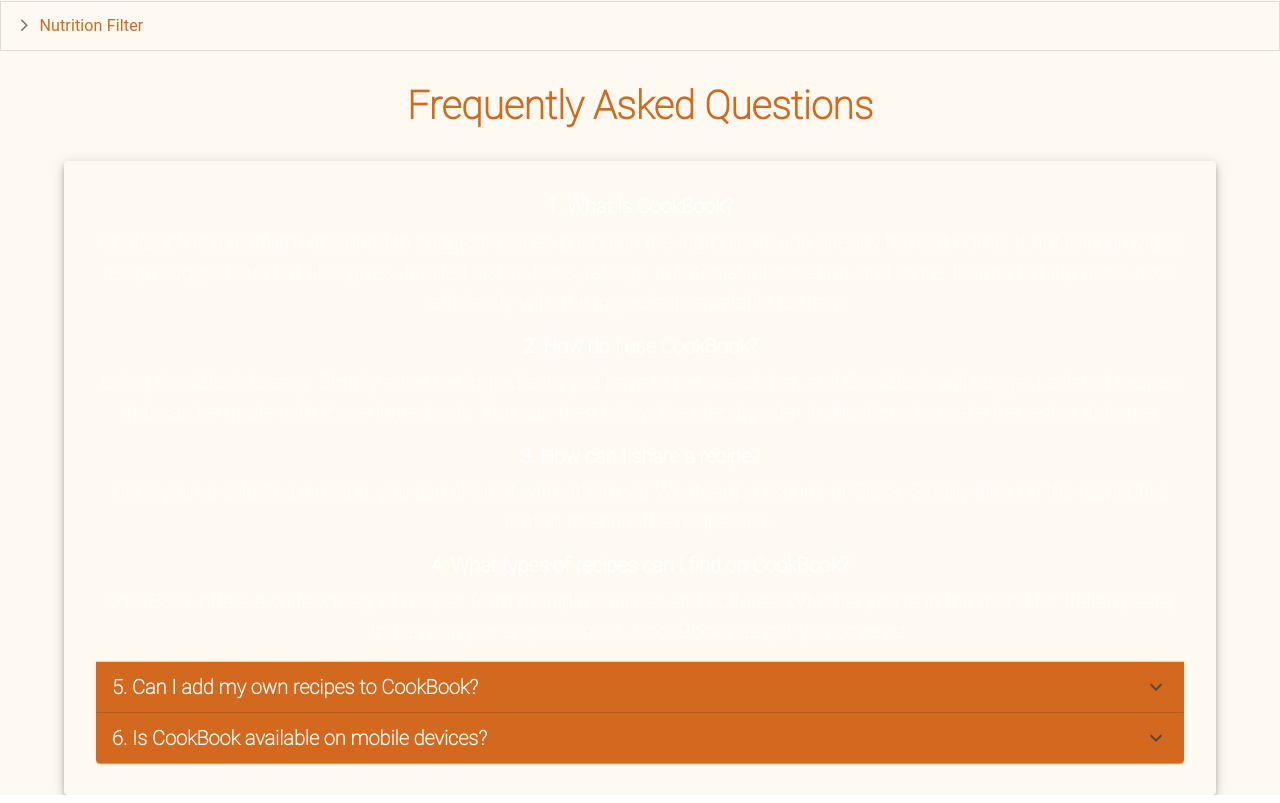
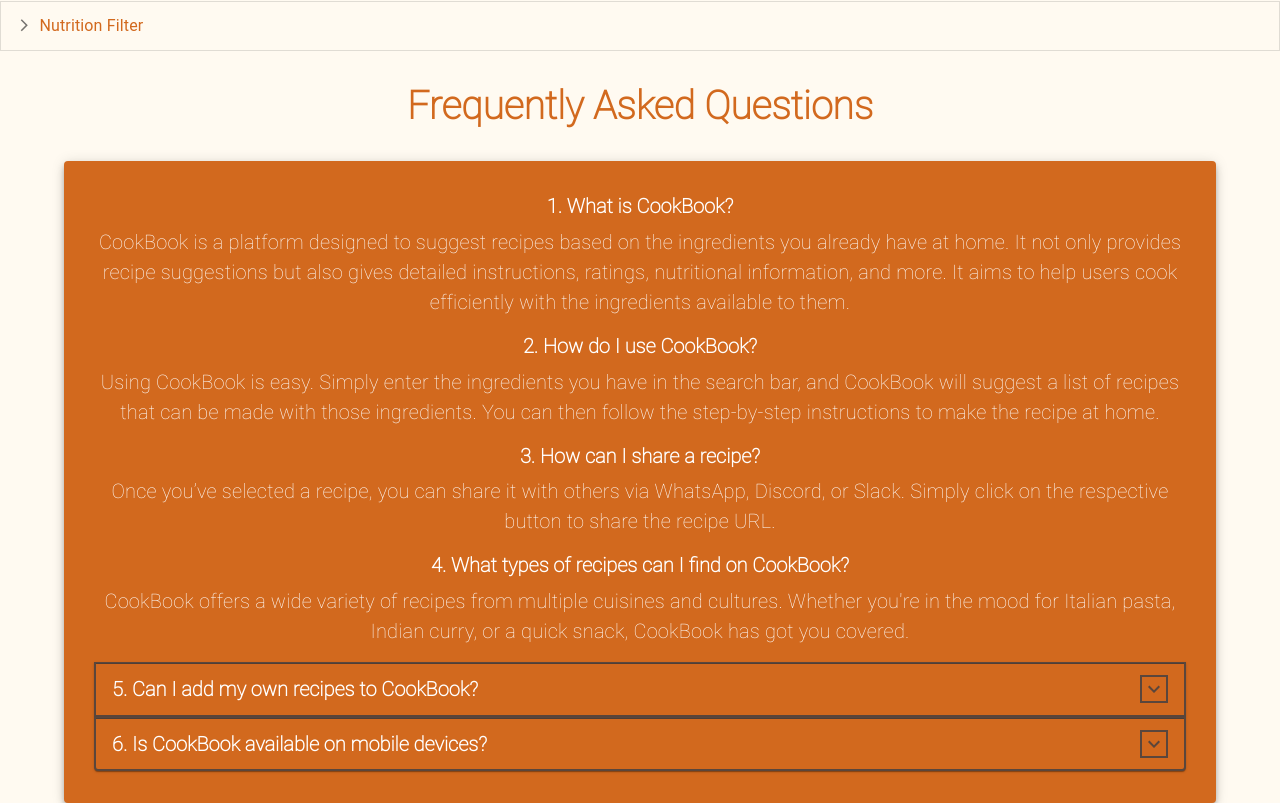
Before and after one commit to Software-Engineering-2024-Group/my-cookbook, a React (Create React App) app in the folder frontend/: page /faq in a window 1280 px wide. Shown: the part 303-1106 px from the top of the page. Built offline with nearby package versions, Linux system fonts and the light colour scheme.

Commit message:
issue of faq themes fixed

```diff
--- a/frontend/src/features/AppContent/HomePage/FAQPage.tsx
+++ b/frontend/src/features/AppContent/HomePage/FAQPage.tsx
@@ -21,7 +21,7 @@
         sx={{
           marginRight: '5%',
           marginLeft: '5%',
-          bgcolor: theme.background, // Apply background from theme
+          bgcolor: theme.headerColor, // Apply background from theme
           display: 'flex',
           flexDirection: 'column',
           alignItems: 'center',
@@ -155,10 +155,15 @@
             backgroundColor: theme.headerColor, // Apply background color from theme
             color: theme.color, // Apply text color from theme
             width: '100%',
+            borderColor: theme.color,
+                  borderWidth: '2px', // Set the desired border thickness
+                  borderStyle: 'solid',
           }}
         >
           <AccordionSummary
-            expandIcon={<ExpandMoreIcon sx={{ color: theme.color }} />} // Apply icon color from theme
+            expandIcon={<ExpandMoreIcon sx={{ color: theme.color, borderColor: theme.color,
+              borderWidth: '2px', // Set the desired border thickness
+              borderStyle: 'solid', }} />} // Apply icon color from theme
             id="faq1"
           >
             <Typography
@@ -168,6 +173,7 @@
                 fontSize: '20px',
                 fontWeight: 600,
                 color: theme.headerColor, // Apply headerColor for headers
+
               }}
             >
               5. Can I add my own recipes to CookBook?
@@ -181,6 +187,7 @@
                 fontFamily: 'RobotoThin',
                 fontSize: '20px',
                 color: theme.color, // Apply general text color
+
               }}
             >
               Currently, users cannot upload their own recipes to the platform.
@@ -194,10 +201,15 @@
             backgroundColor: theme.headerColor, // Apply background color from theme
             color: theme.color, // Apply text color from theme
             width: '100%',
+            borderColor: theme.color,
+            borderWidth: '2px', // Set the desired border thickness
+            borderStyle: 'solid',
           }}
         >
           <AccordionSummary
-            expandIcon={<ExpandMoreIcon sx={{ color: theme.color }} />} // Apply icon color from theme
+            expandIcon={<ExpandMoreIcon sx={{ color: theme.color,  borderColor: theme.color,
+              borderWidth: '2px', // Set the desired border thickness
+              borderStyle: 'solid',  }} />} // Apply icon color from theme
             id="faq2"
           >
             <Typography
```
